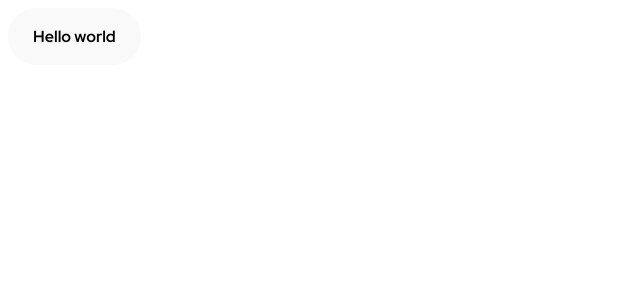
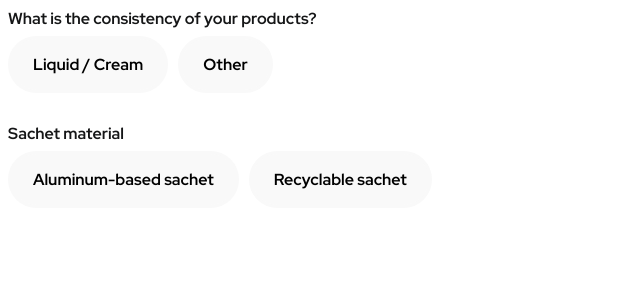
Before and after one commit to danilesky/ReactJS-Interactive-Price-Calculator, a React (Vite) app: page / in a window 1280 px wide. Shown: the top 300 px of the page, without its empty margins (0-640 px from the left). Built offline with nearby package versions, Linux system fonts and the light colour scheme.

Commit message:
make Choice component (reusable)

```diff
--- a/src/App.jsx
+++ b/src/App.jsx
@@ -1,13 +1,21 @@
 import React from "react";
 import { useState } from "react";
 import Checkbox from "./components/Checkbox";
+import Choice from "./components/Choice";
 
 function App() {
   const [firstCheck, setFirstCheck] = useState(false);
 
   return (
     <div className="App">
-      <Checkbox checkFn={setFirstCheck} />
+      <Choice
+        options={["Liquid / Cream", "Other"]}
+        title="What is the consistency of your products?"
+      />
+      <Choice
+        options={["Aluminum-based sachet", "Recyclable sachet"]}
+        title="Sachet material"
+      />
     </div>
   );
 }
--- a/src/components/Checkbox.jsx
+++ b/src/components/Checkbox.jsx
@@ -1,4 +1,5 @@
 import React from "react";
+import { useEffect } from "react";
 import { useState } from "react";
 import styled from "styled-components";
 import checkmark from "../assets/check.svg";
@@ -58,21 +59,25 @@ const CheckboxInside = styled.div`
   display: flex;
   gap: 10px;
 `;
-const Checkbox = ({ checkFn }) => {
+const Checkbox = ({ checkFn, name }) => {
   const [checked, setChecked] = useState(false);
+  const [title, setTitle] = useState("");
   const checkHandler = () => {
     setChecked(!checked);
     checkFn && checkFn(!checked);
   };
+
+  useEffect(() => {
+    setTitle(name);
+  }, []);
   return (
     <CheckboxWrap
       type="checkbox"
-      name=""
-      id=""
+      id={name}
       onClick={checkHandler}
       actived={checked}
     >
-      <CheckboxInside>Hello world</CheckboxInside>
+      <CheckboxInside>{title}</CheckboxInside>
     </CheckboxWrap>
   );
 };
--- /dev/null
+++ b/src/components/Choice.jsx
@@ -0,0 +1,44 @@
+import React from "react";
+import { useEffect } from "react";
+import { useState } from "react";
+import styled from "styled-components";
+import Checkbox from "./Checkbox";
+
+const ChoiceWrapper = styled.div`
+  display: flex;
+  flex-direction: column;
+  font-family: "Red Hat Display";
+  margin-bottom: 30px;
+`;
+
+const Title = styled.span`
+  font-weight: 700;
+  font-size: 16px;
+  line-height: 21px;
+  color: #151617;
+  margin-bottom: 7px;
+`;
+
+const Checks = styled.div`
+  display: flex;
+  gap: 10px;
+`;
+const Choice = ({ options, title }) => {
+  const [choices, setChoices] = useState([]);
+  const [name, setName] = useState("");
+
+  useEffect(() => {
+    options && setChoices(options);
+    title && setName(title);
+  }, []);
+  return (
+    <ChoiceWrapper>
+      <Title>{name}</Title>
+      <Checks>
+        {choices && choices.map((choice) => <Checkbox name={choice} />)}
+      </Checks>
+    </ChoiceWrapper>
+  );
+};
+
+export default Choice;
```
